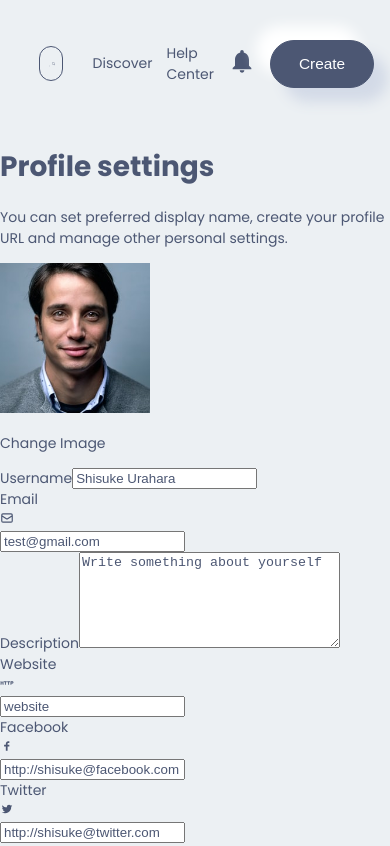
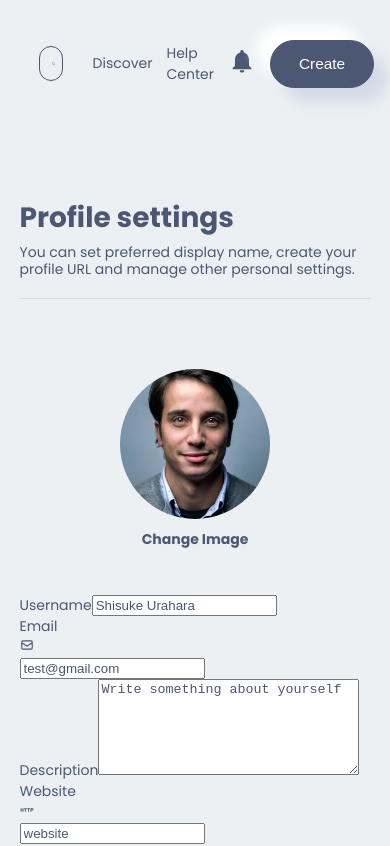
Before and after one commit to shisukeUrahara/web3-nft-marketplace, a Next.js app in the folder client/: page /account in a window 390 px wide. Shown: the top 846 px of the page. Built offline with nearby package versions, Linux system fonts and the light colour scheme.

Commit message:
styled account page

```diff
--- a/client/src/pages/account.js
+++ b/client/src/pages/account.js
@@ -8,14 +8,17 @@
 
 const account = () => {
   const [fileUrl,setFileUrl]=useState(null);
-  const onDrop=useCallback(async (acceptedFile)=>{
-    setFileUrl(acceptedFile[0])
-  },[]);
+
+  const onDrop = useCallback(acceptedFiles => {
+    // Do something with the files
+    setFileUrl(acceptedFiles[0])
+
+  }, [])
 
   const { getRootProps, getInputProps } = useDropzone({
     onDrop,
-    accept: "image/*",
-    maxSize: 5000000,
+    "accept": "image/*",
+    "maxSize": 5000000,
   });
 
   return (
--- a/client/src/styles/account.module.css
+++ b/client/src/styles/account.module.css
@@ -0,0 +1,88 @@
+
+.account{
+    width: 100%;
+    margin-block: 6rem;
+}
+
+.account_info{
+    width: 50%;
+    margin:  0 auto;
+    border-bottom: 1px solid var(--shadow-dark-color);
+}
+
+.account_info h1{
+    font-size: 4rem;
+    line-height: .5;
+}
+
+.account_info p{
+    font-size: 1.3rem;
+    width: 80%;
+    line-height: 1.2;
+    padding-bottom: .5rem;
+}
+
+.account_box{
+    width: 50%;
+    margin:  0 auto;
+
+    display: grid;
+    grid-template-columns: 1fr 5fr;
+    margin-top: 3rem;
+    gap: 3rem;
+    align-items: flex-start;
+}
+
+.account_box_img{
+    margin-top: 2rem;
+    cursor: pointer;
+    position: relative;
+    text-align: center;
+}
+
+.account_box_img_img{
+    border-radius: 50%;
+
+}
+
+.account_box_img_para{
+    font-weight: 700;
+    font-size: 1rem;
+    line-height: 0;
+}
+
+@media screen and (max-width: 35em) {
+    .account_info{
+        width: 90%;
+    }
+    .account_info h1{
+        font-size: 2rem;
+    }
+
+    .account_info p{
+        font-size: 1rem;
+        width: 100%;
+    }
+    .account_box{
+        width: 90%;
+        grid-template-columns: 1fr;
+    }
+}
+
+@media screen and (min-width: 425px) and (max-width: 768px) {
+    .account_info{
+        width: 90%;
+    }
+    .account_info h1{
+        font-size: 2rem;
+    }
+
+    .account_info p{
+        font-size: 1rem;
+        width: 100%;
+    }
+    .account_box{
+        width: 90%;
+        grid-template-columns: 1fr;
+    }
+}
```
